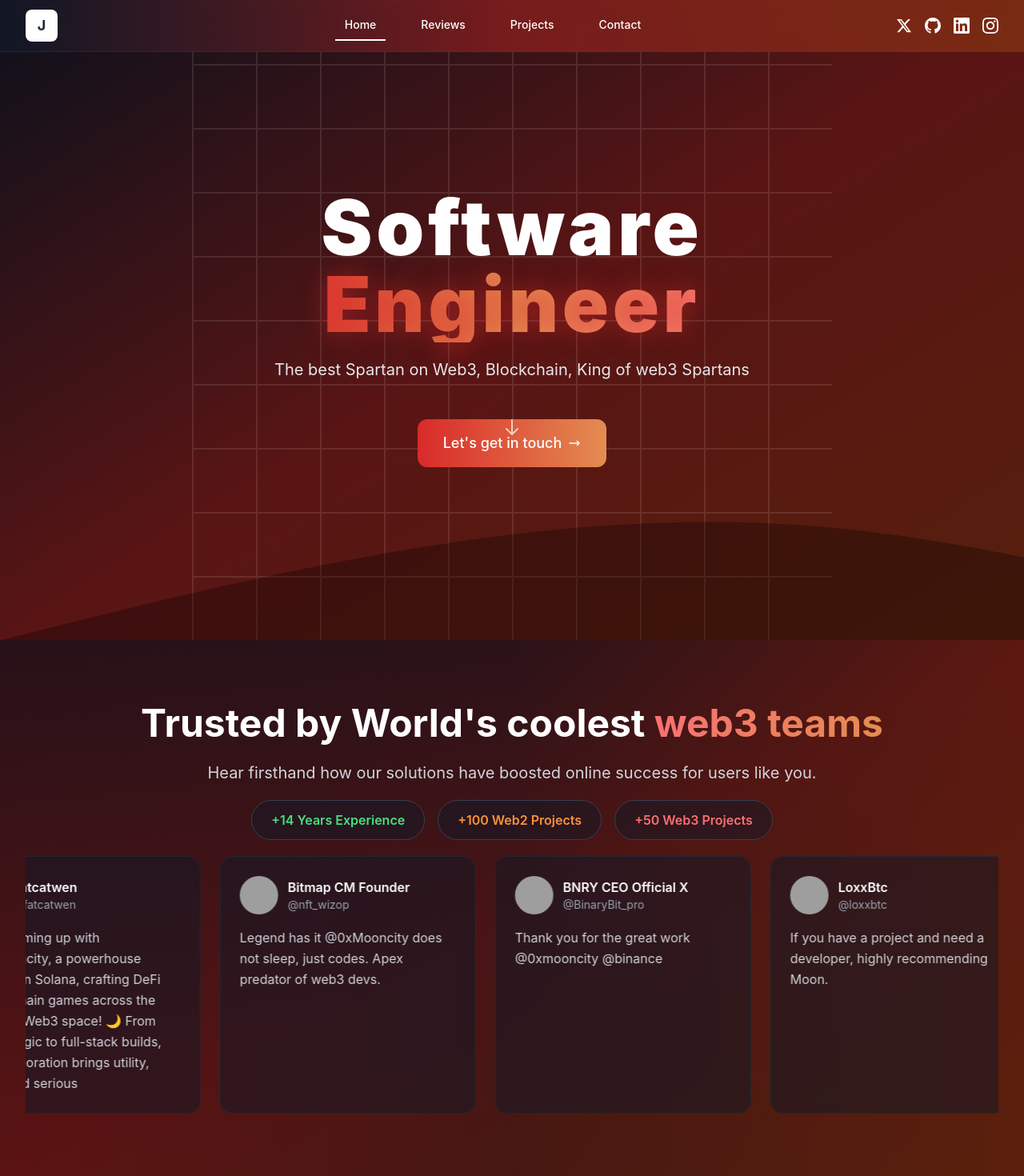
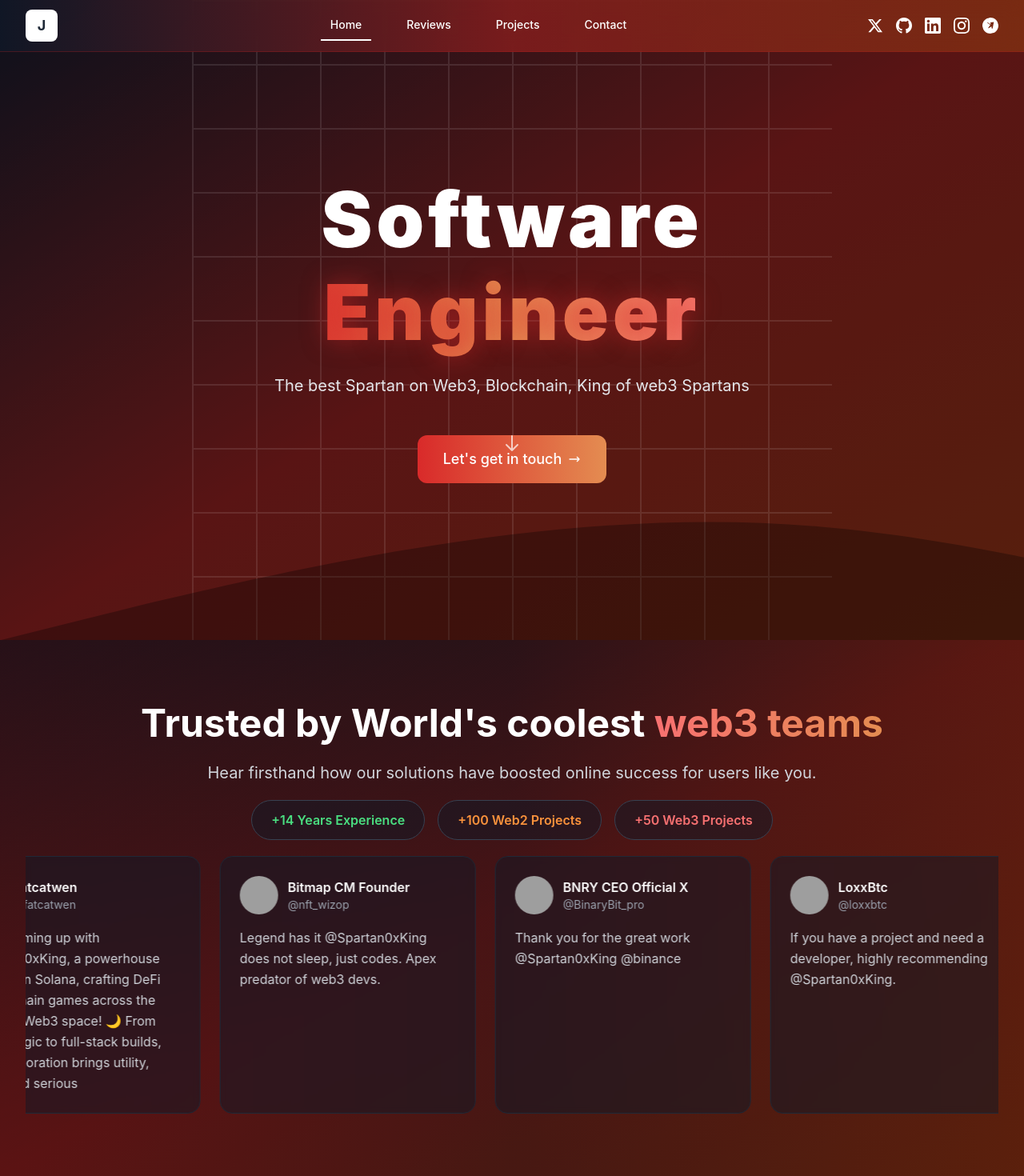
Before and after one commit to Mlkimraj/portfolio, a Vue app: page / in a window 1280 px wide. Shown: the top 1470 px of the page at 80% size. Built offline with nearby package versions, Linux system fonts and the light colour scheme; grey boxes are pictures that could not be loaded.

Commit message:
change the them according to the requirements

```diff
--- a/index.html
+++ b/index.html
@@ -2,21 +2,21 @@
 <html lang="en">
   <head>
     <meta charset="UTF-8" />
-    <link rel="icon" type="image/svg+xml" href="/vite.svg" />
+    <!-- <link rel="icon" type="image/svg+xml" href="/vite.svg" /> -->
     <meta name="viewport" content="width=device-width, initial-scale=1.0" />
-    <title>James Jam - Graphic Designer & Software Engineer</title>
-    <meta name="description" content="Professional portfolio of James Jam, a talented Graphic Designer and Software Engineer specializing in creative solutions and open-source projects." />
-    <meta name="keywords" content="graphic designer, software engineer, portfolio, web design, open source" />
-    <meta name="author" content="James Jam" />
+    <title>Spartan0xKing - Software Engineer</title>
+    <meta name="description" content="Professional portfolio of Spartan0xKing, a talented and Software Engineer specializing in creative solutions and open-source projects." />
+    <meta name="keywords" content="software engineer, portfolio, web design, open source" />
+    <meta name="author" content="Spartan0xKing" />
 
     <!-- Open Graph / Facebook -->
     <meta property="og:type" content="website" />
-    <meta property="og:title" content="James Jam - Graphic Designer & Software Engineer" />
+    <meta property="og:title" content="Spartan0xKing - Software Engineer" />
     <meta property="og:description" content="Professional portfolio showcasing creative design and software engineering work." />
 
     <!-- Twitter -->
     <meta property="twitter:card" content="summary_large_image" />
-    <meta property="twitter:title" content="James Jam - Graphic Designer & Software Engineer" />
+    <meta property="twitter:title" content="Spartan0xKing - Software Engineer" />
     <meta property="twitter:description" content="Professional portfolio showcasing creative design and software engineering work." />
   </head>
   <body class="font-sans antialiased">
--- a/src/components/Footer.vue
+++ b/src/components/Footer.vue
@@ -14,7 +14,7 @@ const props = defineProps({
 <template>
     <div class="relative">
         <div class="max-w-7xl mx-auto px-4 sm:px-6 lg:px-8">
-            <div class="flex flex-col lg:flex-row justify-between items-start lg:items-end space-y-8 lg:space-y-0">
+            <div class="flex flex-col lg:flex-row justify-between items-start lg:items-end space-y-8 lg:space-y-0 border-t border-primary-500 pt-8">
                 <!-- Left Side - Brand and Navigation -->
                 <div class="flex flex-col space-y-6">
                     <h3 class="text-3xl font-bold text-white">{{ branding.footerTitle }}</h3>
--- a/src/components/HeroSection.vue
+++ b/src/components/HeroSection.vue
@@ -105,4 +105,8 @@ const scrollToContact = () => {
 .animate-float {
     animation: float 6s ease-in-out infinite;
 }
+
+h1 {
+    line-height: normal !important;
+}
 </style>
--- a/src/components/SocialLinks.vue
+++ b/src/components/SocialLinks.vue
@@ -27,11 +27,24 @@ const LinkedinIcon = () => h('svg', { viewBox: '0 0 24 24', fill: 'currentColor'
 const InstagramIcon = () => h('svg', { viewBox: '0 0 24 24', fill: 'currentColor' }, [
     h('path', { d: 'M12 2.163c3.204 0 3.584.012 4.85.07 3.252.148 4.771 1.691 4.919 4.919.058 1.265.069 1.645.069 4.849 0 3.205-.012 3.584-.069 4.849-.149 3.225-1.664 4.771-4.919 4.919-1.266.058-1.644.07-4.85.07-3.204 0-3.584-.012-4.849-.07-3.26-.149-4.771-1.699-4.919-4.92-.058-1.265-.07-1.644-.07-4.849 0-3.204.013-3.583.07-4.849.149-3.227 1.664-4.771 4.919-4.919 1.266-.057 1.645-.069 4.849-.069zm0-2.163c-3.259 0-3.667.014-4.947.072-4.358.2-6.78 2.618-6.98 6.98-.059 1.281-.073 1.689-.073 4.948 0 3.259.014 3.668.072 4.948.2 4.358 2.618 6.78 6.98 6.98 1.281.058 1.689.072 4.948.072 3.259 0 3.668-.014 4.948-.072 4.354-.2 6.782-2.618 6.979-6.98.059-1.28.073-1.689.073-4.948 0-3.259-.014-3.667-.072-4.947-.196-4.354-2.617-6.78-6.979-6.98-1.281-.059-1.69-.073-4.949-.073zm0 5.838c-3.403 0-6.162 2.759-6.162 6.162s2.759 6.163 6.162 6.163 6.162-2.759 6.162-6.163c0-3.403-2.759-6.162-6.162-6.162zm0 10.162c-2.209 0-4-1.79-4-4 0-2.209 1.791-4 4-4s4 1.791 4 4c0 2.21-1.791 4-4 4zm6.406-11.845c-.796 0-1.441.645-1.441 1.44s.645 1.44 1.441 1.44c.795 0 1.439-.645 1.439-1.44s-.644-1.44-1.439-1.44z' })
 ])
+const TelegramIcon = () =>
+    h('svg', {
+        viewBox: '0 0 24 24',
+        fill: 'currentColor',
+        style: 'transform: rotate(-100deg);',
+        class: 'w-5 h-5'
+    }, [
+        h('path', {
+            d: 'M12 0C5.373 0 0 5.373 0 12s5.373 12 12 12 12-5.373 12-12S18.627 0 12 0zm4.531 17.812c-.281.125-.531.125-.781 0L7.28 14.531c-.25-.125-.375-.438-.312-.75.063-.313.375-.531.75-.531h2.75L8.625 8.906c-.125-.25-.125-.5.063-.688.187-.187.438-.187.625 0l3.75 3.75 3.75-3.75c.188-.187.438-.187.625 0 .188.188.188.438 0 .625L13.25 12.75h2.75c.375 0 .688.219.75.531.063.313-.063.625-.313.75z'
+        })
+    ])
+
 
 const socialLinks = [
-    { name: 'Twitter', href: '#', icon: TwitterIcon },
+    { name: 'Twitter', href: 'https://x.com/SpartanPrimeX', icon: TwitterIcon },
     { name: 'GitHub', href: '#', icon: GithubIcon },
     { name: 'LinkedIn', href: '#', icon: LinkedinIcon },
     { name: 'Instagram', href: '#', icon: InstagramIcon },
+    { name: 'Telegram', href: 'https://t.me/spartan0xking', icon: TelegramIcon },
 ]
 </script>
--- a/src/constants/branding.js
+++ b/src/constants/branding.js
@@ -4,7 +4,7 @@ export const branding = {
     logo: "J",
 
     // Footer branding
-    footerTitle: "GraphicDesigner",
+    footerTitle: "Spartan0xKing",
     copyright: "Copyright © 2025 Graphic Portfolio",
 
     // Hero section content
--- a/src/constants/projects.js
+++ b/src/constants/projects.js
@@ -364,7 +364,7 @@ export const projects = [
     name: "Ordinal Swap",
     handle: "Ordinal Swap",
     url: "https://munchswap.xyz",
-    images: ["/assets/shurk.gif"],
+    images: ["/assets/munchswap.webp"],
     description: [
       "swap ordinal assets",
       "integrated bitcoin wallets",
--- a/src/constants/testimonials.js
+++ b/src/constants/testimonials.js
@@ -4,37 +4,37 @@ export const testimonials = [
         name: "Fatcatwen",
         handle: "@fatcatwen",
         avatar: "https://images.pexels.com/photos/1239291/pexels-photo-1239291.jpeg?auto=compress&cs=tinysrgb&w=100&h=100&fit=crop",
-        text: "We're teaming up with @0xMooncity, a powerhouse building on Solana, crafting DeFi and on-chain games across the next-gen Web3 space! 🌙 From meme magic to full-stack builds, this collaboration brings utility, vision, and serious"
+        text: "We're teaming up with @Spartan0xKing, a powerhouse building on Solana, crafting DeFi and on-chain games across the next-gen Web3 space! 🌙 From meme magic to full-stack builds, this collaboration brings utility, vision, and serious"
     },
     {
         name: "Bitmap CM Founder",
         handle: "@nft_wizop",
         avatar: "https://images.pexels.com/photos/2379004/pexels-photo-2379004.jpeg?auto=compress&cs=tinysrgb&w=100&h=100&fit=crop",
-        text: "Legend has it @0xMooncity does not sleep, just codes. Apex predator of web3 devs."
+        text: "Legend has it @Spartan0xKing does not sleep, just codes. Apex predator of web3 devs."
     },
     {
         name: "BNRY CEO Official X",
         handle: "@BinaryBit_pro",
         avatar: "https://images.pexels.com/photos/1222271/pexels-photo-1222271.jpeg?auto=compress&cs=tinysrgb&w=100&h=100&fit=crop",
-        text: "Thank you for the great work @0xmooncity @binance"
+        text: "Thank you for the great work @Spartan0xKing @binance"
     },
     {
         name: "LoxxBtc",
         handle: "@loxxbtc",
         avatar: "https://images.pexels.com/photos/1681010/pexels-photo-1681010.jpeg?auto=compress&cs=tinysrgb&w=100&h=100&fit=crop",
-        text: "If you have a project and need a developer, highly recommending Moon."
+        text: "If you have a project and need a developer, highly recommending @Spartan0xKing."
     },
     {
         name: "Wifo",
         handle: "@tswifo",
         avatar: "https://images.pexels.com/photos/1043471/pexels-photo-1043471.jpeg?auto=compress&cs=tinysrgb&w=100&h=100&fit=crop",
-        text: "An extremely aesthetic and smooth solana dapp development. Excellent job in terms of quality and price. Fast, reliable and trouble-free delivery. A great experience open to instant changes"
+        text: "An extremely aesthetic and smooth solana app development. Excellent job in terms of quality and price. Fast, reliable and trouble-free delivery. A great experience open to instant changes"
     },
     {
         name: "Vad",
         handle: "@not00nics",
         avatar: "https://images.pexels.com/photos/1040880/pexels-photo-1040880.jpeg?auto=compress&cs=tinysrgb&w=100&h=100&fit=crop",
-        text: "Can confirm that @0xmooncity is a great dev in solana!!!"
+        text: "Can confirm that @Spartan0xKing is a great dev in solana!!!"
     },
     {
         name: "pyno",
```
Also changed, not shown: public/assets/munchswap.webp (added).
